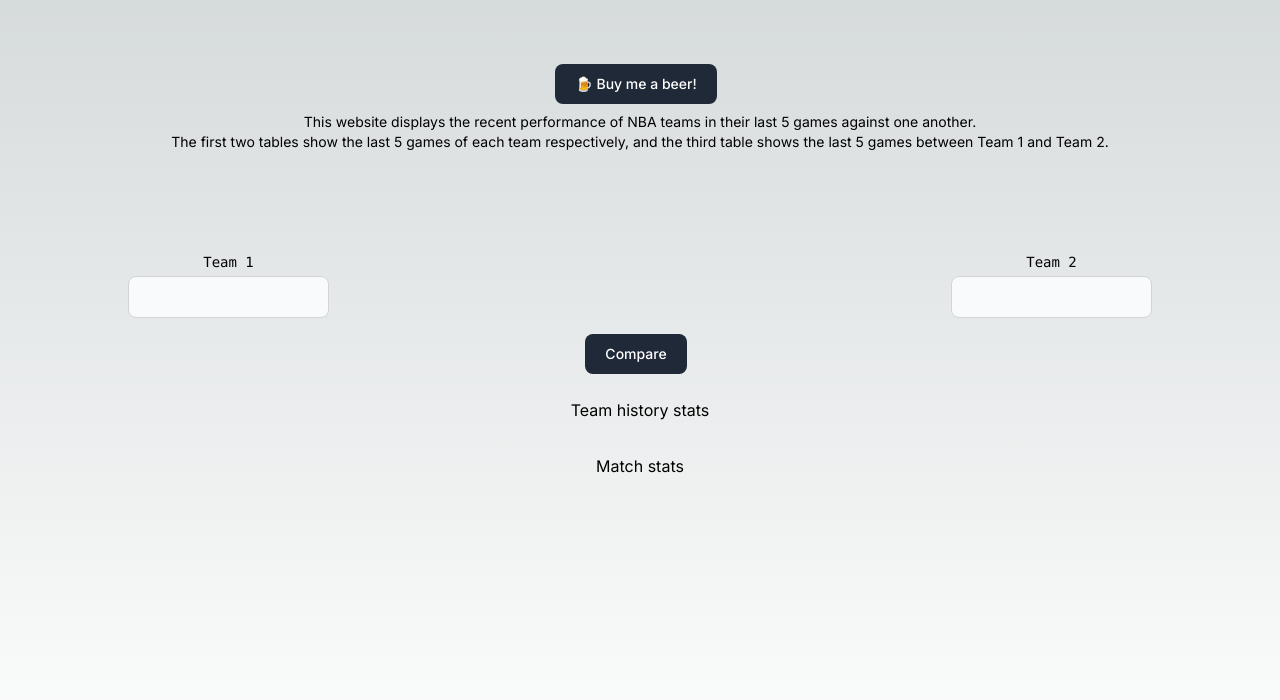
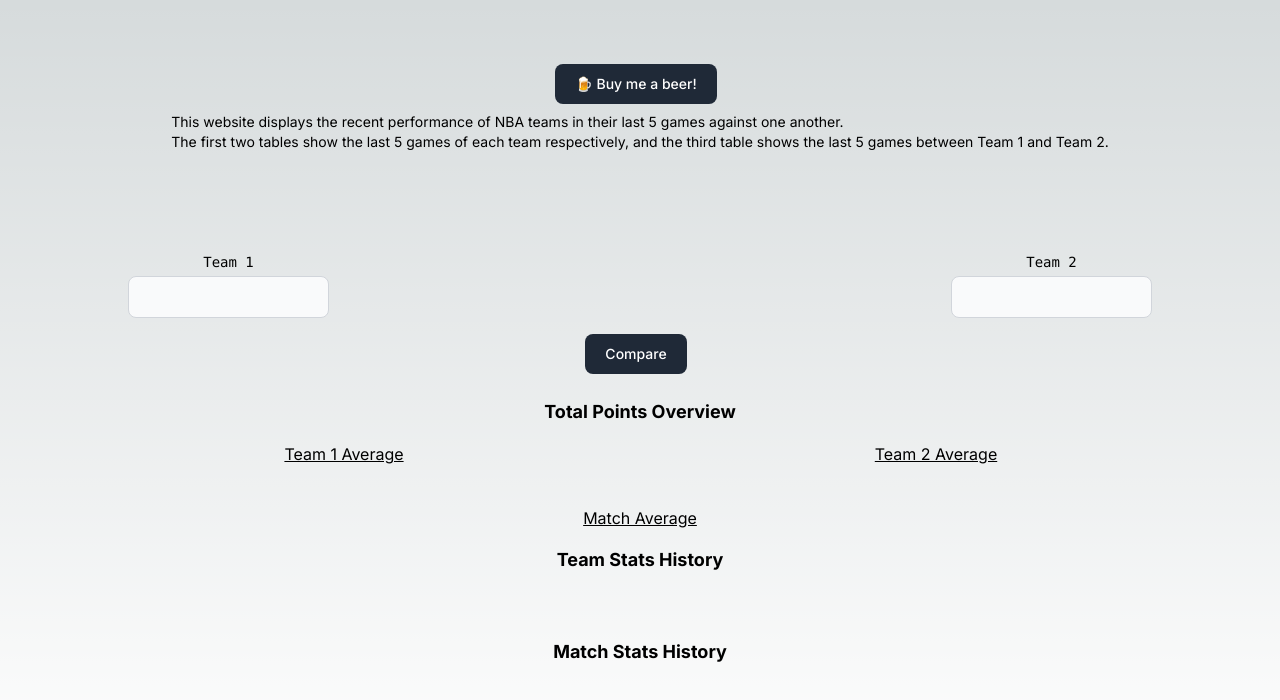
Before and after one commit to rafael-leal-mccormack/nba-total-scores-app, a Next.js app: page / in a window 1280 px wide. Shown: the top 700 px of the page. Built offline with nearby package versions, Linux system fonts and the light colour scheme.

Commit message:
add headings styles, vercel speed insights and total score overview section

```diff
--- a/package.json
+++ b/package.json
@@ -10,6 +10,7 @@
   },
   "dependencies": {
     "@vercel/analytics": "^1.1.1",
+    "@vercel/speed-insights": "^1.0.3",
     "next": "14.0.4",
     "puppeteer": "^21.6.1",
     "puppeteer-core": "^21.6.1",
--- a/src/app/api/match/route.ts
+++ b/src/app/api/match/route.ts
@@ -49,6 +49,8 @@ export async function GET(req: NextRequest) {
     });
   }
 
+  try {
+
     const page = await browser.newPage();
     await page.setViewport({ width: 1920, height: 1080 });
     const searchQuery = `${team1} vs ${team2}, last 5 games`
@@ -60,6 +62,9 @@ export async function GET(req: NextRequest) {
     //end browser instance
     await browser.close();
     return Response.json(matchSpecificStats);
+  } catch {
+    await browser.close();
+  }
 }
 
 const statMuseUrl = "https://www.statmuse.com/";
--- a/src/app/api/team1/route.ts
+++ b/src/app/api/team1/route.ts
@@ -41,6 +41,8 @@ export async function GET(req: NextRequest) {
     });
   }
 
+  try {
+
     const page = await browser.newPage();
     await page.setViewport({ width: 1920, height: 1080 });
     const searchQuery = `${team1}, last 5 games`
@@ -53,6 +55,12 @@ export async function GET(req: NextRequest) {
     //end browser instance
     await browser.close();
     return Response.json(team1Stats);
+  } catch {
+    await browser.close();
+  } finally {
+    await browser.close();
+  }
+
 }
 
 const statMuseUrl = "https://www.statmuse.com/";
--- a/src/app/api/team2/route.ts
+++ b/src/app/api/team2/route.ts
@@ -32,6 +32,7 @@ export async function GET(req: NextRequest) {
 
   // For remote usage
   let browser: Browser;
+
   if (process.env.DEV) {
     // For local usage
     browser = await puppeteer.launch({ headless: false });
@@ -41,6 +42,7 @@ export async function GET(req: NextRequest) {
     });
   }
 
+  try {
     const page = await browser.newPage();
     await page.setViewport({ width: 1920, height: 1080 });
     const searchQuery = `${team2}, last 5 games`
@@ -53,6 +55,10 @@ export async function GET(req: NextRequest) {
     //end browser instance
     await browser.close();
     return Response.json(team2Stats);
+  } catch {
+    browser.close();
+  }
+
 }
 
 const statMuseUrl = "https://www.statmuse.com/";
--- a/src/app/layout.tsx
+++ b/src/app/layout.tsx
@@ -2,6 +2,7 @@ import type { Metadata } from 'next'
 import { Inter } from 'next/font/google'
 import './globals.css'
 import { Analytics } from '@vercel/analytics/react'
+import { SpeedInsights } from "@vercel/speed-insights/next"
 
 const inter = Inter({ subsets: ['latin'] })
 
@@ -19,6 +20,7 @@ export default function RootLayout({
     <html lang="en">
       <body className={inter.className}>{children}</body>
       <Analytics></Analytics>
+      <SpeedInsights/>
     </html>
   )
 }
--- a/src/app/page.tsx
+++ b/src/app/page.tsx
@@ -2,13 +2,13 @@
 import { useEffect, useRef, useState } from "react";
 import Table from "../components/table";
 import Logo from "../components/Logo";
-import { NBAAbbreviation } from "../utils/util";
+import { NBAAbbreviation, getAverageForResults } from "../utils/util";
 import Spinner from "../components/Spinner";
 
 type Stats = {
-  team1: Object[];
-  team2: Object[];
-  match: Object[];
+  team1: { [key: string]: string }[];
+  team2: { [key: string]: string }[];
+  match: { [key: string]: string }[];
 } | null;
 
 export default function Home() {
@@ -47,7 +47,9 @@ export default function Home() {
     });
 
     Promise.all([matchSpecificStats, team1Stats, team2Stats]).then((data) => {
+      console.log('----', data)
       createStats(data[0], data[1], data[2]);
+      setLoading(false);
     });
   }
 
@@ -63,6 +65,13 @@ export default function Home() {
           team2: data[2],
           match: data[0],
         };
+        const team1avg = getAverageForResults(results.team1);
+        results.team1[5]["RESULT"] = team1avg.toString();
+        const team2avg = getAverageForResults(results.team2);
+        results.team2[5]["RESULT"] = team2avg.toString();
+        const matchAvg = getAverageForResults(results.match);
+        results.match[5]["RESULT"] = matchAvg.toString();
+
         setLoading(false);
         setTeam1Logo((results?.match[0] as any)["TM"]);
         setTeam2Logo((results?.match[0] as any)["OPP"]);
@@ -77,7 +86,6 @@ export default function Home() {
         getApis();
       } catch (err) {
         console.error("Puppeteer call failed", err);
-        setLoading(false);
       }
     } else {
       console.log("in progress...");
@@ -85,7 +93,7 @@ export default function Home() {
   }, [loading]);
 
   return (
-    <main className="flex min-h-screen flex-col items-center p-12">
+    <main className="flex min-h-screen flex-col items-center p-4 lg:p-12">
       {loading ? (
         <div className="flex justify-center items-center absolute h-full w-full left-0 top-0 z-20">
           <Spinner></Spinner>
@@ -94,17 +102,20 @@ export default function Home() {
         ""
       )}
       <a target="_blank" href="https://www.buymeacoffee.com/rafael_leal">
-
-      <div className="text-white mt-4 bg-gray-800 hover:bg-gray-900 focus:outline-none focus:ring-4 focus:ring-gray-300 font-medium rounded-lg text-sm px-5 py-2.5 me-2 mb-2 dark:bg-gray-700 dark:hover:bg-gray-600 dark:focus:ring-blue-500 dark:border-gray-700">🍺 Buy me a beer!</div>
+        <div className="text-white mt-4 bg-gray-800 hover:bg-gray-900 focus:outline-none focus:ring-4 focus:ring-gray-300 font-medium rounded-lg text-sm px-5 py-2.5 me-2 mb-2 dark:bg-gray-700 dark:hover:bg-gray-600 dark:focus:ring-blue-500 dark:border-gray-700">
+          🍺 Buy me a beer!
+        </div>
       </a>
+      <div className="text-center md:text-left">
         <p className="text-sm">
-        This website displays the recent performance of NBA teams in their last
-        5 games against one another.
+          This website displays the recent performance of NBA teams in their
+          last 5 games against one another.
         </p>
         <p className="text-sm">
           The first two tables show the last 5 games of each team respectively,
           and the third table shows the last 5 games between Team 1 and Team 2.
         </p>
+      </div>
       <div className="z-10 max-w-5xl flex-wrap w-full items-center justify-center font-mono text-sm flex gap-8">
         <div className="flex flex-col items-center sm:mr-auto">
           <div className="h-24 w-24">
@@ -135,7 +146,29 @@ export default function Home() {
       >
         Compare
       </button>
-      <h2 className="mt-4">Team history stats</h2>
+
+      <h2 className="my-4 text-lg font-bold">Total Points Overview</h2>
+      <div className="flex justify-between w-full">
+        <div className="flex flex-col w-full text-center">
+          <h3 className="underline">Team 1 Average</h3>
+          <div className="text-5xl">
+            {stats?.team1 ? stats.team1[5]['PTS'] : ''}
+          </div>
+        </div>
+        <div className="flex flex-col w-full text-center">
+          <h3 className="underline">Team 2 Average</h3>
+          <div className="text-5xl">
+            {stats?.team2 ? stats.team2[5]['PTS'] : ''}
+          </div>
+        </div>
+      </div>
+      <div className="text-center mt-4 md:mt-10">
+          <h3 className="underline">Match Average</h3>
+          <div className="text-5xl">
+            {stats?.match ? stats.match[5]['RESULT'] : ''}
+          </div>
+        </div>
+      <h2 className="my-4 text-lg font-bold">Team Stats History</h2>
       <div className="z-10 flex-wrap xl:flex-nowrap w-full items-center justify-between font-mono text-sm flex py-4 gap-6">
         <div className="overflow-scroll">
           <Table teamStats={stats?.team1}></Table>
@@ -145,7 +178,7 @@ export default function Home() {
         </div>
       </div>
 
-      <h2>Match stats</h2>
+      <h2 className="my-4 text-lg font-bold">Match Stats History</h2>
       <div className="z-10 w-full items-center justify-between font-mono text-sm flex py-4">
         <div className="w-full flex items-center">
           <div className="w-full overflow-scroll">
--- a/src/components/table.tsx
+++ b/src/components/table.tsx
@@ -1,4 +1,5 @@
 import { PropsWithChildren } from "react";
+import { getAverageForResults } from "../utils/util";
 
 type Props = {
   teamStats: Object[] | undefined;
@@ -53,7 +54,7 @@ export default function Table(props: PropsWithChildren<Props>) {
                     key={JSON.stringify(teamStat) + heading}
                   >
                     {(teamStat as any)[heading]}
-                    {resultsAvg}
+                    {/* {resultsAvg} */}
                   </td>
                 );
               })}
@@ -64,22 +65,3 @@ export default function Table(props: PropsWithChildren<Props>) {
     </table>
   );
 }
-
-
-function parseResultStringToNum(res: string) {
-  const splitStr = res.replace('L', '').replace('W', '').trim().split('-');
-  const team1Score = Number.parseInt(splitStr[0])
-  const team2Score = Number.parseInt(splitStr[1])
-
-  return team1Score + team2Score
-}
-
-function getAverageForResults(teamScores: any[]) {
-  // first 5 are the games
-  let total = 0
-  for(let i = 0; i < 5; i++) {
-    total += parseResultStringToNum(teamScores[i]['RESULT'])
-  }
-
-  return total / 5
-}
--- a/src/utils/util.ts
+++ b/src/utils/util.ts
@@ -33,3 +33,21 @@ export type NBAAbbreviation =
   | 'UTA'
   | 'WAS'
   | null;
+
+  function parseResultStringToNum(res: string) {
+    const splitStr = res.replace('L', '').replace('W', '').trim().split('-');
+    const team1Score = Number.parseInt(splitStr[0])
+    const team2Score = Number.parseInt(splitStr[1])
+
+    return team1Score + team2Score
+  }
+
+  export function getAverageForResults(teamScores: any[]) {
+    // first 5 are the games
+    let total = 0
+    for(let i = 0; i < 5; i++) {
+      total += parseResultStringToNum(teamScores[i]['RESULT'])
+    }
+
+    return total / 5
+  }
```
Also changed, not shown: 1 other file (tests, documents, lock files or other folders). Lines whose indentation alone changed are shown as unchanged.
